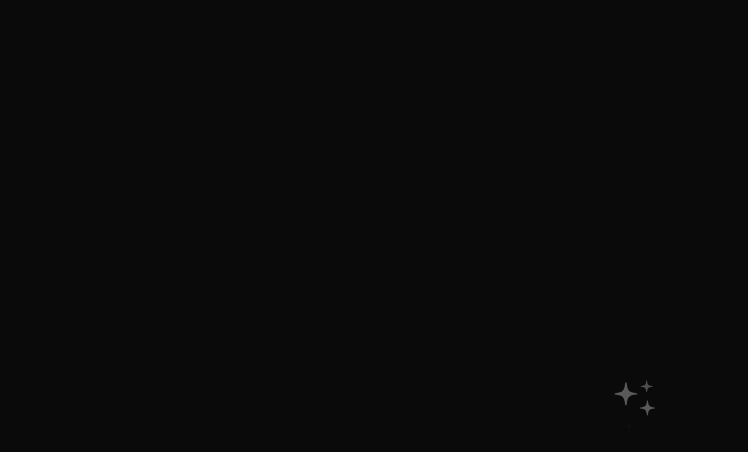
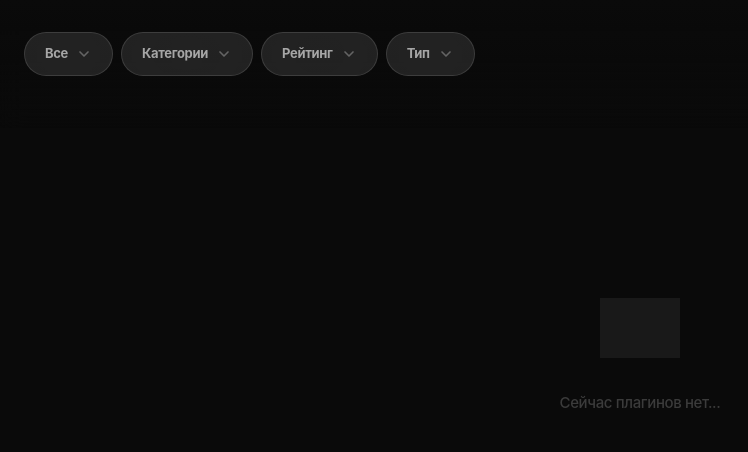
Before and after one commit to fugu70539/PluginBox, a Next.js app: page / in a window 1280 px wide. Both pictures are taken after a click on the button "ПЛАГИНЫ". Shown: the top 452 px of the page, without its empty margins (0-748 px from the left). Built offline with nearby package versions, Linux system fonts and the light colour scheme; grey boxes are pictures that could not be loaded.

Commit message:
Update Store.tsx

```diff
--- a/src/components/views/Store.tsx
+++ b/src/components/views/Store.tsx
@@ -1,28 +1,57 @@
 "use client";
 
-import { motion } from "framer-motion";
+import { useState, useEffect } from "react";
+import { motion, AnimatePresence } from "framer-motion";
 import Lottie from "lottie-react";
 
 import loadingAnim from "../../../public/Icons/Loading.json";
+import { StoreHeader } from "../ui/store/StoreHeader";
+import { EmptyState } from "../ui/store/EmptyState";
 
 export default function Store() {
+  const [isLoading, setIsLoading] = useState(true);
+  const [plugins, setPlugins] = useState([]); // Пока пустой массив
+
+  useEffect(() => {
+    const delay = Math.floor(Math.random() * 1000) + 1000;
+    const timer = setTimeout(() => setIsLoading(false), delay);
+    return () => clearTimeout(timer);
+  }, []);
+
   return (
-    <div className="w-full h-screen bg-[#0a0a0a] flex items-center justify-center font-display">
-      <motion.div
-        initial={{ opacity: 0, scale: 0.9 }}
-        animate={{ opacity: 1, scale: 1 }}
-        transition={{ duration: 1, ease: [0.16, 1, 0.3, 1] }}
-        className="flex flex-col items-center justify-center"
-      >
-        {/* Компактная иконка без подписей */}
-        <div className="size-14 opacity-60">
-          <Lottie
-            animationData={loadingAnim}
-            loop={true}
-            style={{ width: '100%', height: '100%' }}
-          />
-        </div>
-      </motion.div>
+    <div className="w-full min-h-screen bg-[#0a0a0a] font-display">
+      <AnimatePresence mode="wait">
+        {isLoading ? (
+          <motion.div
+            key="loader"
+            exit={{ opacity: 0 }}
+            className="fixed inset-0 flex items-center justify-center z-[100] bg-[#0a0a0a]"
+          >
+            <div className="size-14 opacity-50">
+              <Lottie animationData={loadingAnim} loop={true} />
+            </div>
+          </motion.div>
+        ) : (
+          <motion.div
+            key="content"
+            initial={{ opacity: 0 }}
+            animate={{ opacity: 1 }}
+            className="relative pt-32 pb-10"
+          >
+            <StoreHeader />
+
+            <main className="px-6">
+              {plugins.length > 0 ? (
+                <div className="grid grid-cols-1 gap-4">
+                  {/* Тут будет рендер плагинов в будущем */}
+                </div>
+              ) : (
+                <EmptyState />
+              )}
+            </main>
+          </motion.div>
+        )}
+      </AnimatePresence>
     </div>
   );
 }
```
